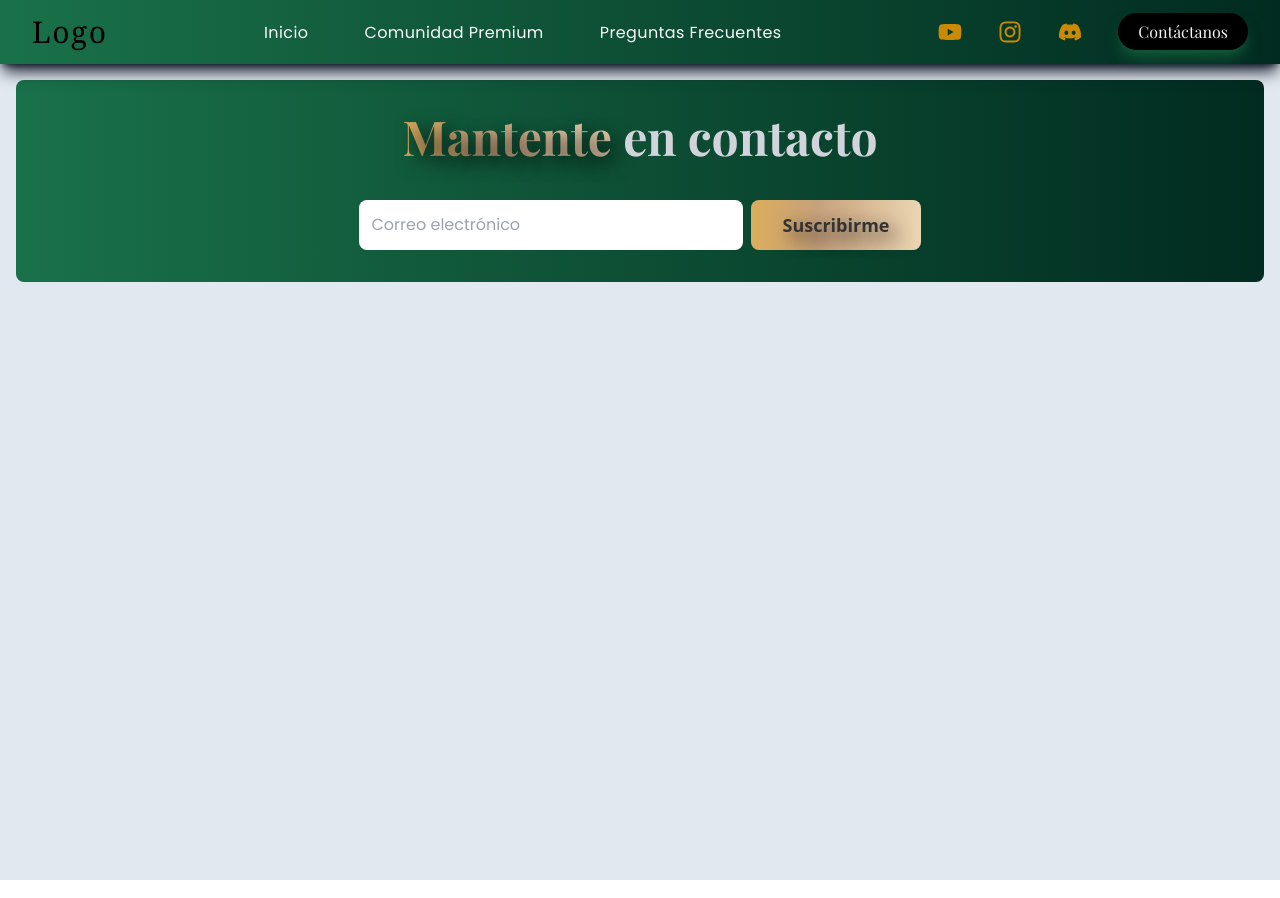
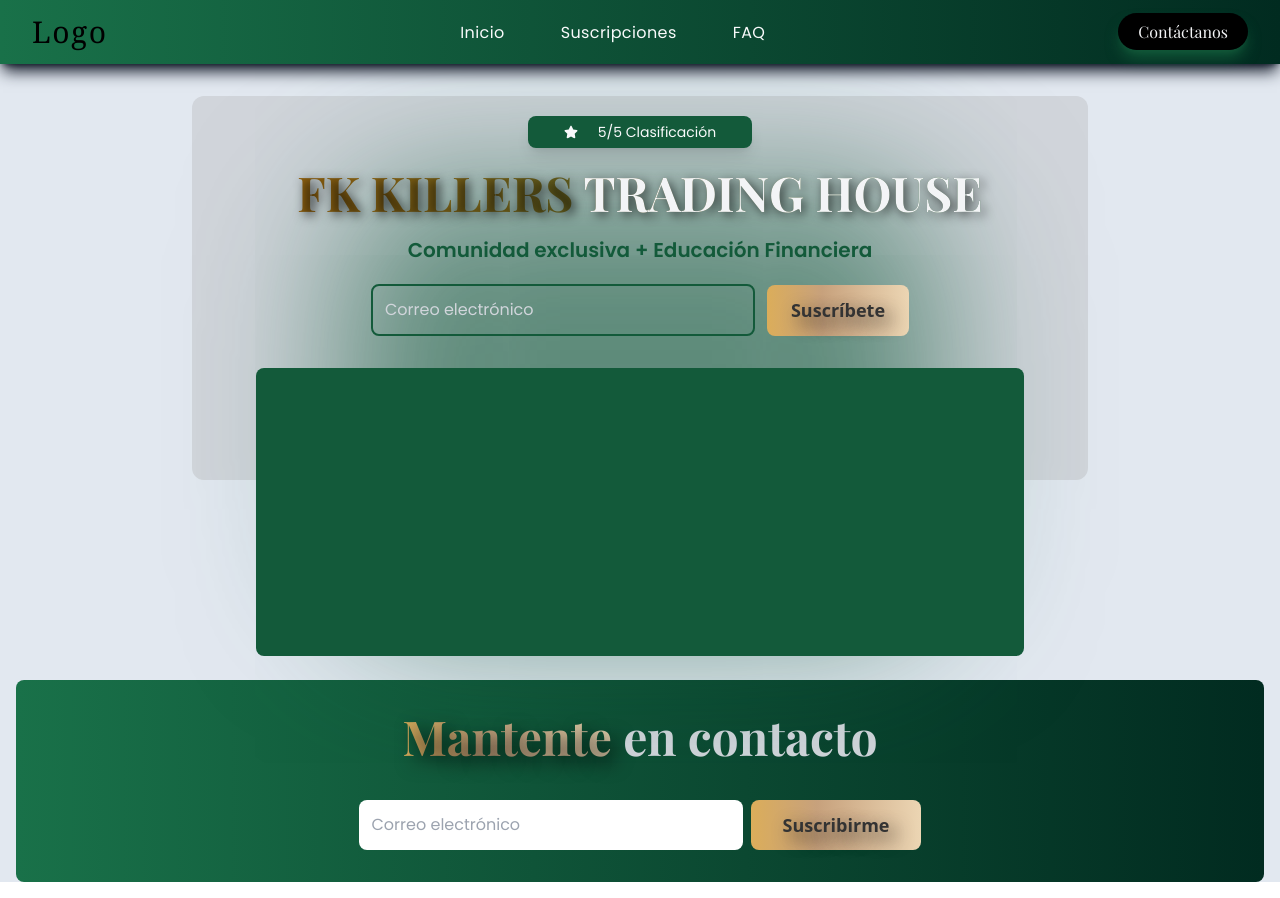
Before and after one commit to Yedixdev/FX-KILLERS, a React (Vite) app: page / in a window 1280 px wide. Built offline with nearby package versions, Linux system fonts and the light colour scheme; a web font is replaced by a local one.

Commit message:
Progreso en el inicio

```diff
--- a/src/components/Contacto.jsx
+++ b/src/components/Contacto.jsx
@@ -12,7 +12,6 @@ const MyForm = () => {
   const handleSubmit = async (e) => {
     e.preventDefault();
 
-    // Validación simple de correo
     if (!email) {
       setMessage("Por favor, ingresa tu correo.");
       return;
@@ -51,7 +50,6 @@ const MyForm = () => {
         <span className="contact-home-highlight">Mantente</span> en contacto
       </div>
 
-      {/* Mensaje de éxito o error */}
       {message && (
         <div
           className={`${
@@ -77,7 +75,7 @@ const MyForm = () => {
           className={`contact-btn-form-home px-8 rounded-lg transition duration-300 ease-in-out transform hover:scale-105 ${
             isSubmitting ? "opacity-50 cursor-not-allowed" : ""
           }`}
-          disabled={isSubmitting} // Deshabilitar el botón durante el envío
+          disabled={isSubmitting}
         >
           {isSubmitting ? "Enviando..." : "Suscribirme"}
         </button>
--- a/src/components/Header.jsx
+++ b/src/components/Header.jsx
@@ -16,8 +16,8 @@ const Header = () => {
 
   const navItems = [
     { name: 'Inicio', path: '/home' },
-    { name: 'Comunidad Premium', path: '/comunidad-premium' },
-    { name: 'Preguntas Frecuentes', path: '/preguntas-frecuentes' },
+    { name: 'Suscripciones', path: '/comunidad-premium' },
+    { name: 'FAQ', path: '/preguntas-frecuentes' },
   ];
 
   const navIcons = [
@@ -28,7 +28,7 @@ const Header = () => {
 
   return (
     <motion.header
-      className="w-full fixed bg-gradient-green h-16 flex justify-between items-center px-8 shadow-lg shadow-gray-900"
+      className="w-full fixed bg-gradient-green h-16 flex justify-between items-center px-8 shadow-lg shadow-gray-900  z-50"
       initial={{ opacity: 0, y: -30 }}
       animate={{ opacity: 1, y: 0 }}
       transition={{ duration: 0.8 }}
@@ -79,25 +79,25 @@ const Header = () => {
             animate={{ opacity: 1, y: 0 }}
             transition={{ duration: 0.5, delay: 0.8 }}
           >
-          {navIcons.map((item, index) => (
+            {/* {navIcons.map((item, index) => (
               <motion.a
                 key={item.href}
                 href={item.href}
                 target="_blank"
                 rel="noopener noreferrer"
-              className="text-yellow-600 hover:text-yellow-100 text-2xl transition duration-300 transform hover:scale-150 mr-5"
+                className="text-yellow-600 hover:text-yellow-100 text-2xl transition duration-300 transform hover:scale-150 "
                 initial={{ opacity: 0, x: 20 }}
                 animate={{ opacity: 1, x: 0 }}
                 transition={{ duration: 0.5, delay: 1.2 + 0.2 * index }}
               >
                 {item.icon}
               </motion.a>
-          ))}
+            ))} */}
 
           <motion.div
           initial={{ opacity: 0, x: 20 }}
           animate={{ opacity: 1, x: 0 }}
-          transition={{ duration: 0.5, delay: 1.4 }}>
+          transition={{ duration: 1, delay: 1.4 }}>
             <Link
             to="/contacto"
             className="bg-black text-gray-100 px-5 py-2 font-display rounded-full font-light hover:bg-yellow-600 hover:text-black transition duration-300 shadow-lg shadow-green1 hover:shadow-black transform hover:scale-110"
--- /dev/null
+++ b/src/components/Home-section.jsx
@@ -0,0 +1,49 @@
+import { FaStar } from "react-icons/fa";
+
+const HomeSection = () => {
+   return (
+      <div className="w-full h-[600px] flex justify-center pt-8 relative">
+         <div className="bg-gray-300 w-[1300px] h-96 max-w-4xl lg:rounded-xl   xl:rounded-xl flex flex-col items-center">
+            {/* Clasificación */}
+            <div className="flex gap-5 items-center justify-center bg-green1 w-48 md:w-56 h-8 font-poppins text-sm text-gray-50 m-5 rounded-lg shadow-lg relative z-10">
+               <FaStar />
+               5/5 Clasificación
+            </div>
+
+            {/* Título principal */}
+            <div className="title-home-section text-3xl md:text-5xl font-bold font-display text-center relative z-10">
+               FK KILLERS <span className="text-gray-100">TRADING HOUSE</span>
+            </div>
+
+            {/* Subtítulo */}
+            <div className="font-poppins font-semibold text-lg md:text-xl pt-5 text-center text-green1 relative z-10">
+               Comunidad exclusiva + Educación Financiera
+            </div>
+
+            {/* Formulario */}
+            <form className="w-full flex gap-3 mt-5 justify-center items-center relative z-10">
+               <input
+                  type="email"
+                  placeholder="Correo electrónico"
+                  required
+                  className="p-3 w-60 xl:w-96 lg:w-96 bg-transparent max-w-md font-poppins rounded-lg text-green1 border-2 border-green1 focus:outline-none focus:ring-2 focus:ring-green1 focus:border-green1 placeholder-gray-300 transition duration-300 ease-in-out"
+               />
+               <button
+                  type="submit"
+                  className="contact-btn-form-home px-6 py-3 rounded-lg transition duration-300 ease-in-out transform hover:scale-105 bg-yellow1 text-white font-semibold"
+               >
+                  Suscríbete
+               </button>
+            </form>
+            <div className="shadow-home-green bg-green1 w-[200px] max-w-3xl h-12 rounded-full mt-12 "></div>
+
+         </div>
+         <div className="bg-green1 w-[80%] h-72 max-w-3xl rounded-lg mt-12 absolute bottom-2"></div>
+
+
+
+      </div>
+   );
+};
+
+export default HomeSection;
--- a/src/index.css
+++ b/src/index.css
@@ -2,7 +2,7 @@
 @import url("https://fonts.googleapis.com/css2?family=Kanit:ital,wght@0,100;0,200;0,300;0,400;0,500;0,600;0,700;0,800;0,900;1,100;1,200;1,300;1,400;1,500;1,600;1,700;1,800;1,900&family=MuseoModerno:ital,wght@0,100..900;1,100..900&family=Playfair+Display+SC:ital,wght@0,400;0,700;0,900;1,400;1,700;1,900&family=Playfair+Display:ital,wght@0,400..900;1,400..900&family=Roboto:ital,wght@0,100;0,300;0,400;0,500;0,700;0,900;1,100;1,300;1,400;1,500;1,700;1,900&family=Ubuntu:ital,wght@0,300;0,400;0,500;0,700;1,300;1,400;1,500;1,700&display=swap");
 
 /* Fonts Poppins (cuerpo de texto) */
-@import url('https://fonts.googleapis.com/css2?family=Kanit:ital,wght@0,100;0,200;0,300;0,400;0,500;0,600;0,700;0,800;0,900;1,100;1,200;1,300;1,400;1,500;1,600;1,700;1,800;1,900&family=Montserrat:ital,wght@0,100..900;1,100..900&family=MuseoModerno:ital,wght@0,100..900;1,100..900&family=Playfair+Display+SC:ital,wght@0,400;0,700;0,900;1,400;1,700;1,900&family=Playfair+Display:ital,wght@0,400..900;1,400..900&family=Poppins:ital,wght@0,100;0,200;0,300;0,400;0,500;0,600;0,700;0,800;0,900;1,100;1,200;1,300;1,400;1,500;1,600;1,700;1,800;1,900&family=Roboto:ital,wght@0,100;0,300;0,400;0,500;0,700;0,900;1,100;1,300;1,400;1,500;1,700;1,900&family=Ubuntu:ital,wght@0,300;0,400;0,500;0,700;1,300;1,400;1,500;1,700&display=swap');
+@import url("https://fonts.googleapis.com/css2?family=Kanit:ital,wght@0,100;0,200;0,300;0,400;0,500;0,600;0,700;0,800;0,900;1,100;1,200;1,300;1,400;1,500;1,600;1,700;1,800;1,900&family=Montserrat:ital,wght@0,100..900;1,100..900&family=MuseoModerno:ital,wght@0,100..900;1,100..900&family=Playfair+Display+SC:ital,wght@0,400;0,700;0,900;1,400;1,700;1,900&family=Playfair+Display:ital,wght@0,400..900;1,400..900&family=Poppins:ital,wght@0,100;0,200;0,300;0,400;0,500;0,600;0,700;0,800;0,900;1,100;1,200;1,300;1,400;1,500;1,600;1,700;1,800;1,900&family=Roboto:ital,wght@0,100;0,300;0,400;0,500;0,700;0,900;1,100;1,300;1,400;1,500;1,700;1,900&family=Ubuntu:ital,wght@0,300;0,400;0,500;0,700;1,300;1,400;1,500;1,700&display=swap");
 
 /* Fonts Roboto (cuerpo de texto) */
 @import url("https://fonts.googleapis.com/css2?family=Kanit:ital,wght@0,100;0,200;0,300;0,400;0,500;0,600;0,700;0,800;0,900;1,100;1,200;1,300;1,400;1,500;1,600;1,700;1,800;1,900&family=MuseoModerno:ital,wght@0,100..900;1,100..900&family=Playfair+Display+SC:ital,wght@0,400;0,700;0,900;1,400;1,700;1,900&family=Playfair+Display:ital,wght@0,400..900;1,400..900&family=Roboto:ital,wght@0,100;0,300;0,400;0,500;0,700;0,900;1,100;1,300;1,400;1,500;1,700;1,900&family=Ubuntu:ital,wght@0,300;0,400;0,500;0,700;1,300;1,400;1,500;1,700&display=swap");
@@ -10,15 +10,22 @@
 @tailwind base;
 @tailwind components;
 @tailwind utilities;
-
+/* Estilos de las letras en amarillo -------------------------------------------- */
 .contact-home-highlight {
-   background: linear-gradient(90deg, #EAB642, #C7A17C, #EFDAB8, #EAB642); /* Gradiente con los colores proporcionados */
+  background: linear-gradient(
+    90deg,
+    #eab642,
+    #c7a17c,
+    #efdab8,
+    #eab642
+  ); /* Gradiente con los colores proporcionados */
   background-size: 200% 100%; /* Hace que el gradiente se mueva */
   -webkit-background-clip: text; /* Aplica el gradiente solo al texto */
   color: transparent; /* Hace que el texto sea transparente para solo ver el gradiente */
   text-shadow: 3px 3px 10px rgba(0, 0, 0, 0.5); /* Sombra suave inicial */
   display: inline-block; /* Asegura que el texto se pueda animar correctamente */
-   animation: gradientEffect 4s ease-in-out infinite, shadowEffect 4s ease-in-out infinite; /* Animaciones combinadas */
+  animation: gradientEffect 4s ease-in-out infinite,
+    shadowEffect 4s ease-in-out infinite; /* Animaciones combinadas */
 }
 
 /* Animación de gradiente */
@@ -46,14 +53,16 @@
   }
 }
 
+/* Boton con el estilo amarillo --------------------------------------------------- */
 .contact-btn-form-home {
-   background: linear-gradient(90deg, #EAB642, #C7A17C, #EFDAB8, #EAB642);
+  background: linear-gradient(90deg, #eab642, #c7a17c, #efdab8, #eab642);
   background-size: 200% 100%;
   color: #333333;
   font-size: 18px;
   font-weight: 700;
   text-shadow: 3px 3px 10px rgba(0, 0, 0, 0.5);
-   animation: gradientEffect 4s ease-in-out infinite, shadowEffect 4s ease-in-out infinite;
+  animation: gradientEffect 4s ease-in-out infinite,
+    shadowEffect 4s ease-in-out infinite;
 }
 
 @keyframes gradientEffect {
@@ -67,3 +76,53 @@
     background-position: 200% 0%;
   }
 }
+
+/* Estilos para los titulos verdes  --------------------------------------------- */
+.title-home-section {
+  background: linear-gradient(90deg, #197149, #012b20); /* Gradiente */
+  background-size: 200% 100%; /* Preparación para animación de gradiente */
+  -webkit-background-clip: text;
+  color: transparent; /* El texto se ve solo a través del gradiente */
+  text-shadow: 3px 3px 10px rgba(0, 0, 0, 0.5); /* Sombra inicial */
+  display: inline-block;
+  animation: gradientMove 5s ease-in-out infinite, shadowPulse 5s ease-in-out infinite; /* Animaciones combinadas */
+}
+
+/* Animación del gradiente */
+.title-home-section {
+  background: linear-gradient(90deg, #ae6608, #135A3A, #054507, #7e5602); /* Gradiente con colores destacados */
+  background-size: 400% 100%; /* Hace que el movimiento del gradiente sea más notable */
+  -webkit-background-clip: text;
+  color: transparent; /* El texto es visible solo a través del gradiente */
+  text-shadow: 3px 3px 10px rgba(0, 0, 0, 0.7); /* Sombra inicial más marcada */
+  display: inline-block;
+  animation: gradientMove 5s ease-in-out infinite, shadowPulse 5s ease-in-out infinite; /* Animaciones combinadas */
+}
+
+/* Animación del gradiente */
+@keyframes gradientMove {
+  0% {
+    background-position: 0% 0%; /* Inicia desde la izquierda */
+  }
+  50% {
+    background-position: 100% 0%; /* Gradiente se mueve completamente hacia la derecha */
+  }
+  100% {
+    background-position: 0% 0%; /* Regresa a la posición inicial */
+  }
+}
+
+/* Animación de la sombra */
+@keyframes shadowPulse {
+  0%, 100% {
+    text-shadow: 3px 3px 10px rgba(0, 0, 0, 0.7); /* Sombra suave */
+  }
+  50% {
+    text-shadow: 5px 5px 20px rgba(0, 0, 0, 0.9); /* Sombra más intensa */
+  }
+}
+
+/*Sombre verde-------------------------------------------------*/
+.shadow-home-green {
+  box-shadow: 0 0 150px 200px rgba(19, 90, 58, 0.6); /* Sombra difuminada */
+}
--- a/src/pages/Home.jsx
+++ b/src/pages/Home.jsx
@@ -1,9 +1,11 @@
 import MyForm from "../components/Contacto"
+import HomeSection from "../components/Home-section"
 
 const Home= () => {
    return (
       <div className="pt-16">
-         <div className="h-screen w-full">
+         <div className="w-full">
+            <HomeSection/>
             <MyForm/>
          </div>
       </div>
```
Lines whose indentation alone changed are shown as unchanged.
